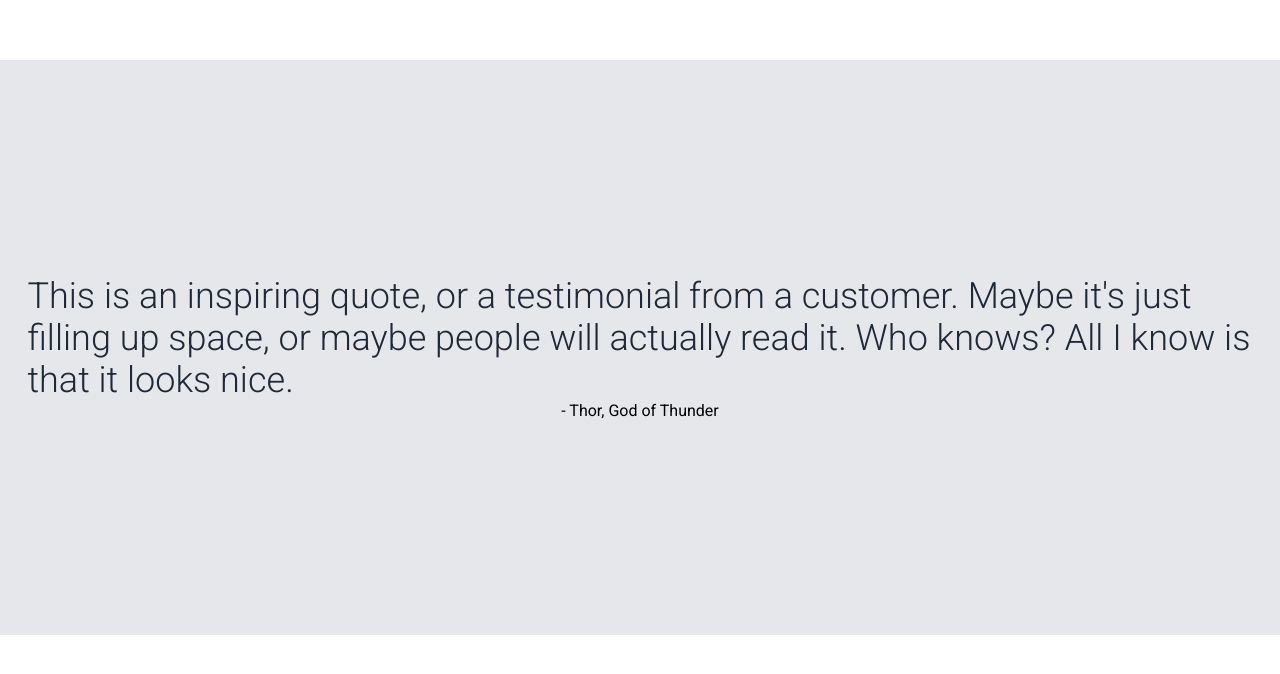
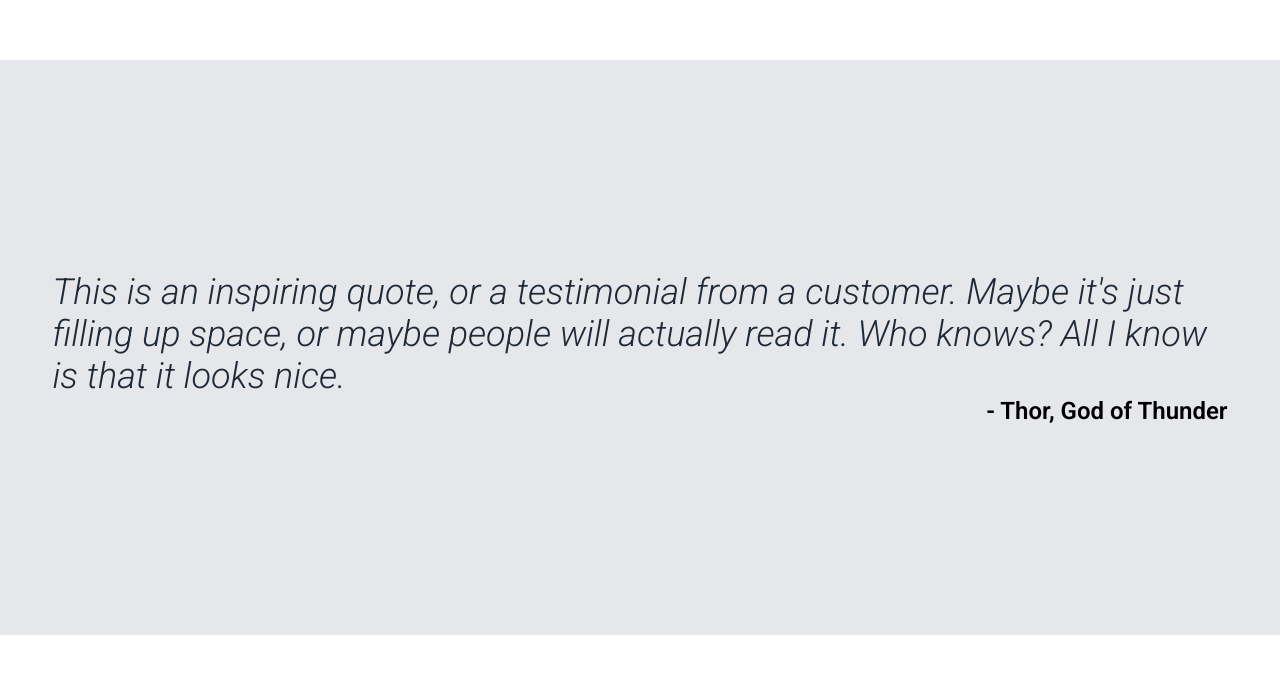
Before and after one commit to TaranSaini2005/Landing-Page, a plain HTML site: page index.html in a window 1280 px wide. Shown: the part 965-1639 px from the top of the page. Drawn offline with Linux system fonts and the light colour scheme.

Commit message:
Setup section three

```diff
--- a/index.html
+++ b/index.html
@@ -25,8 +25,10 @@
     </div>
 
     <div class="section-three">
-        <div class="section-three-quote">This is an inspiring quote, or a testimonial from a customer. Maybe it's just filling up space, or maybe people will actually read it. Who knows? All I know is that it looks nice.</div>
-        <div class="section-three-author">- Thor, God of Thunder</div>
+        <div class="section-three-container">
+            <div class="section-three-quote">This is an inspiring quote, or a testimonial from a customer. Maybe it's just filling up space, or maybe people will actually read it. Who knows? All I know is that it looks nice.</div>
+            <div class="section-three-author">- Thor, God of Thunder</div>
+        </div>
     </div>
 
     <div class="section-four">
--- a/style.css
+++ b/style.css
@@ -43,21 +43,37 @@ body {
 .section-three
 {
     display: flex;
-    flex-direction: column;
-    flex-wrap:  wrap;
     justify-content: center;
     align-items:  center;
     background-color: #e5e7eb;
     height: 575px;
 }
 
+.section-three-container
+{
+    display: flex;
+    flex-direction: column;
+    flex-wrap:  wrap;
+    justify-content: center;
+    align-items:  center;
+    width: 1175px;
+}
+
 .section-three-quote
 {
-    width: 1225px;
+    font-family: 'Roboto', sans-serif;
     font-size: 36px;
+    font-weight: 300;
+    font-style: italic;
+    color:  #1f2937;
+}
+
+.section-three-author
+{
     font-family: 'Roboto', sans-serif;
-    font-weight: 300;
-    color:  #1f2937;
+    font-size: 24px;
+    font-weight: 600;
+    align-self: flex-end;
 }
 
 .section-four
```
